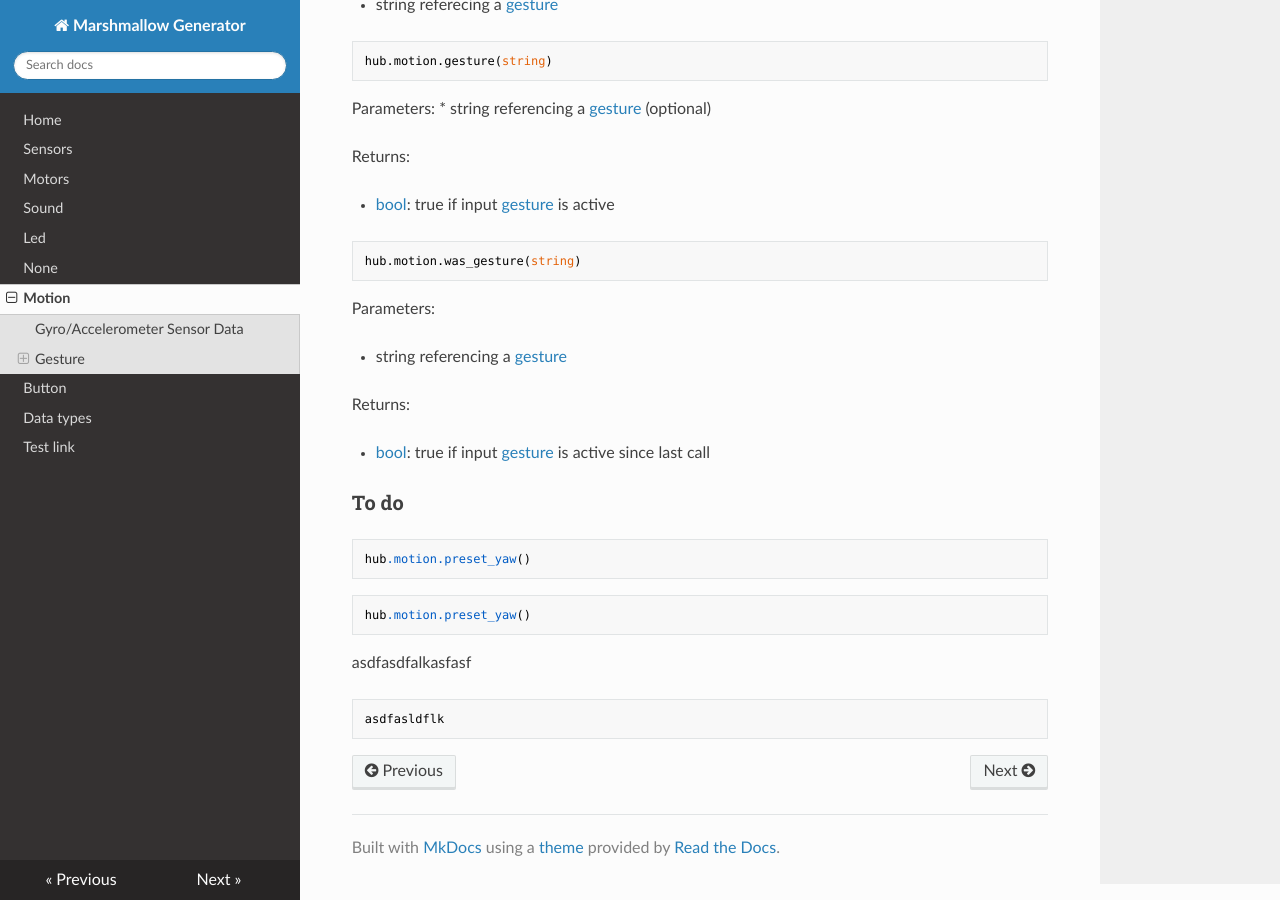
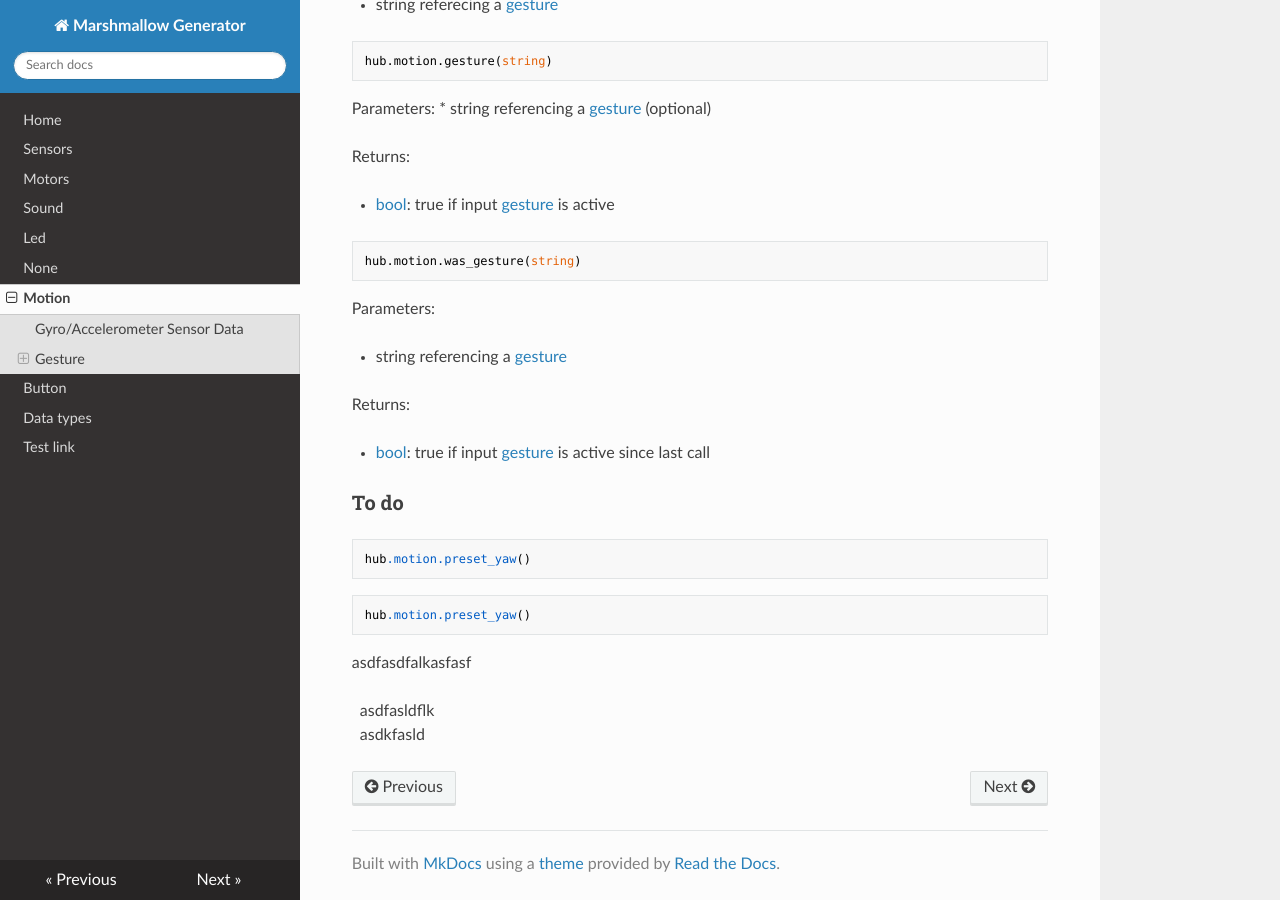
Before and after one commit to NStrijbosch/hub-module-notes, an MkDocs documentation site: the page built from docs/motion.md, in a window 1280 px wide and 900 px high, scrolled down 2131 px. Built offline with MkDocs 1.6.1, drawn with Linux system fonts in a browser that asks for light colours; nearby versions of some CDN libraries.

Commit message:
Update motion.md

````diff
--- a/docs/motion.md
+++ b/docs/motion.md
@@ -107,6 +107,7 @@ Parameters:
 Returns:
 
 * [bool](bool): true if input [gesture](data_types.md#gesture) is active
+
 ```
 hub.motion.was_gesture(string)
 ```
@@ -128,6 +129,7 @@ hub.motion.preset_yaw()
 ```
 
 
-asdfasdfalkasfasf
+asdfasdfalkasfasf </br>
 
-    asdfasldflk
+&ensp;asdfasldflk </br>
+&ensp;asdkfasld
````
